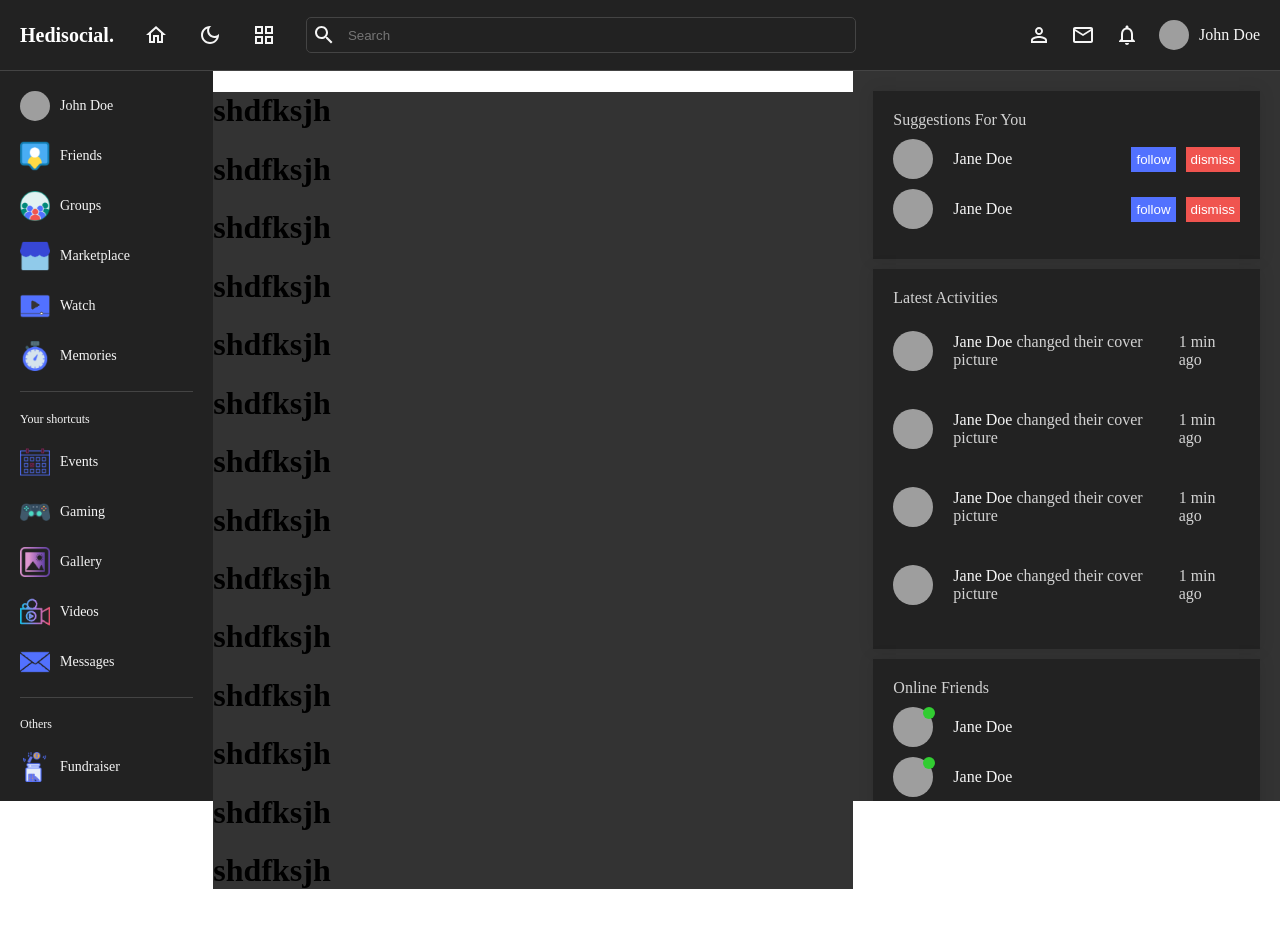
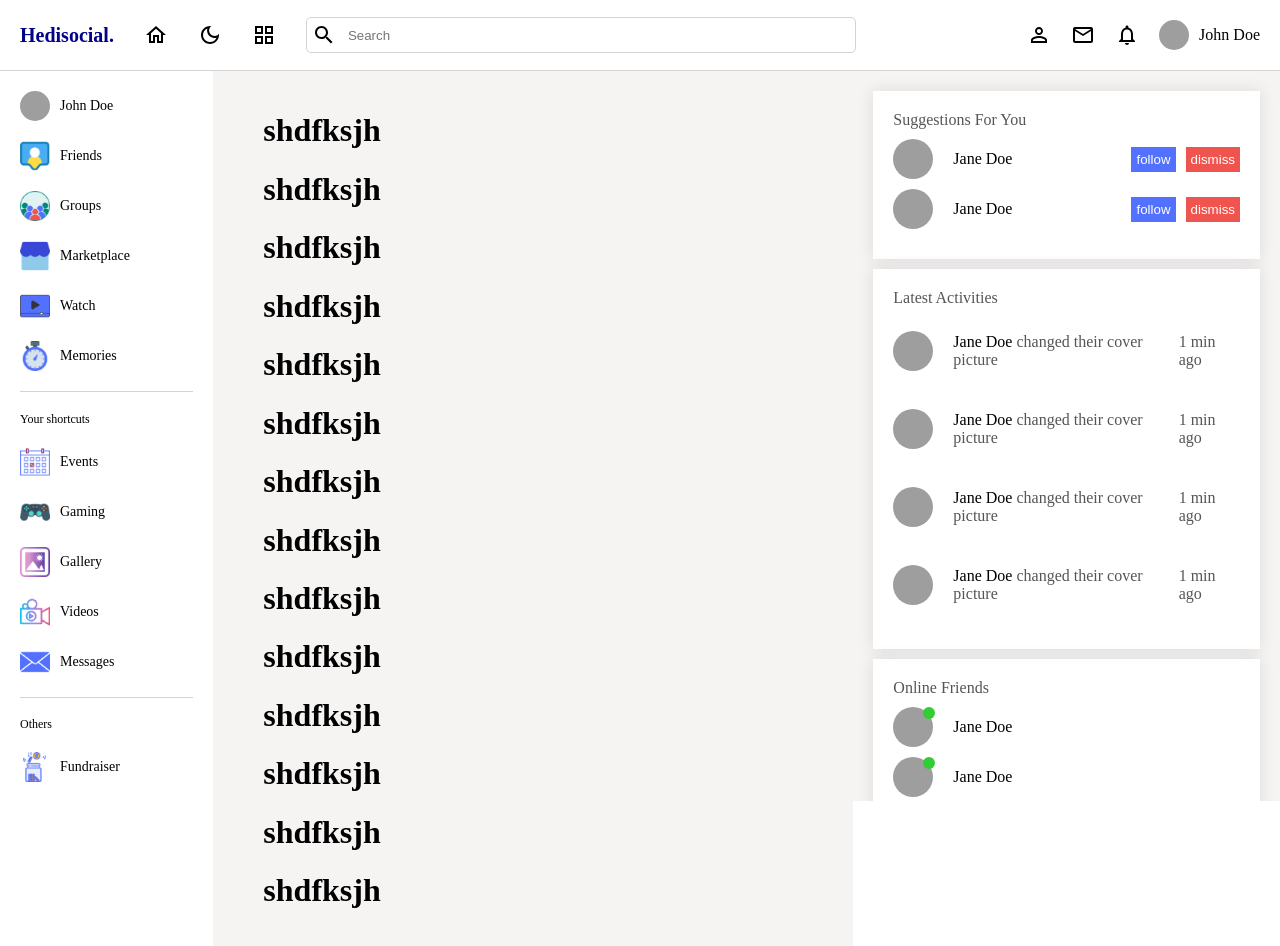
Before and after one commit to s-mdhaffar/social, a React (Create React App) app: page / in a window 1280 px wide. Shown: the top 946 px of the page. Before the commit the page ends 911 px from the top, so only its background shows below. Built offline with nearby package versions, Linux system fonts and the light colour scheme; grey boxes are pictures that could not be loaded.

Commit message:
dark mode set

```diff
--- a/src/App.js
+++ b/src/App.js
@@ -1,19 +1,23 @@
 import Login from './pages/login/Login';
 import Register from './pages/register/Register';
-import { createBrowserRouter, RouterProvider, Route, Outlet, Navigate } from 'react-router-dom';
+import { createBrowserRouter, RouterProvider, Outlet, Navigate } from 'react-router-dom';
 import NavBar from './components/navBar/NavBar';
 import LeftBar from './components/leftBar/LeftBar';
 import RightBar from './components/rightBar/RightBar';
 import Home from './pages/home/Home';
 import Profile from './pages/profile/Profile';
 import './style.scss';
+import { DarkModeContext } from './context/darkModeContext';
+import { useContext } from 'react';
 
 function App () {
 	const currentUser = true;
 
+	const { darkMode } = useContext(DarkModeContext);
+
 	const Layout = () => {
 		return (
-			<div className="theme-dark">
+			<div className={`theme-${darkMode ? 'dark' : 'light'}`}>
 				<NavBar />
 				<div style={{ display: 'flex' }}>
 					<LeftBar />
--- a/src/components/navBar/NavBar.jsx
+++ b/src/components/navBar/NavBar.jsx
@@ -2,14 +2,18 @@ import './navBar.scss';
 import HomeOutlinedIcon from '@mui/icons-material/HomeOutlined';
 import DarkModeOutlinedIcon from '@mui/icons-material/DarkModeOutlined';
 import GridViewOutlinedIcon from '@mui/icons-material/GridViewOutlined';
-// import WbSunnyOutlinedIcon from '@mui/icons-material/WbSunnyOutlined';
+import WbSunnyOutlinedIcon from '@mui/icons-material/WbSunnyOutlined';
 import NotificationsOutlinedIcon from '@mui/icons-material/NotificationsOutlined';
 import EmailOutlinedIcon from '@mui/icons-material/EmailOutlined';
 import PersonOutlineOutlinedIcon from '@mui/icons-material/PersonOutlineOutlined';
 import SearchOutlinedIcon from '@mui/icons-material/SearchOutlined';
 import { Link } from 'react-router-dom';
+import { useContext } from 'react';
+import { DarkModeContext } from '../../context/darkModeContext';
 
 const NavBar = () => {
+	const { toggle, darkMode } = useContext(DarkModeContext);
+
 	return (
 		<div className="navbar">
 			<div className="left">
@@ -17,7 +21,7 @@ const NavBar = () => {
 					<span>Hedisocial.</span>
 				</Link>
 				<HomeOutlinedIcon />
-				<DarkModeOutlinedIcon />
+				{!darkMode ? <DarkModeOutlinedIcon onClick={toggle} /> : <WbSunnyOutlinedIcon onClick={toggle} />}
 				<GridViewOutlinedIcon />
 				<div className="search">
 					<SearchOutlinedIcon />
--- /dev/null
+++ b/src/context/darkModeContext.js
@@ -0,0 +1,20 @@
+import { createContext, useEffect, useState } from 'react';
+
+export const DarkModeContext = createContext();
+
+export const DarkModeContextProvider = ({ children }) => {
+	const [ darkMode, setDarkMode ] = useState(JSON.parse(localStorage.getItem('darkMode')) || false);
+
+	const toggle = () => {
+		setDarkMode(!darkMode);
+	};
+
+	useEffect(
+		() => {
+			localStorage.setItem('darkMode', darkMode);
+		},
+		[ darkMode ]
+	);
+
+	return <DarkModeContext.Provider value={{ darkMode, toggle }}>{children}</DarkModeContext.Provider>;
+};
--- a/src/index.js
+++ b/src/index.js
@@ -1,10 +1,13 @@
 import React from 'react';
 import ReactDOM from 'react-dom/client';
 import App from './App';
+import { DarkModeContextProvider } from './context/darkModeContext';
 
 const root = ReactDOM.createRoot(document.getElementById('root'));
 root.render(
 	<React.StrictMode>
-		<App />
+		<DarkModeContextProvider>
+			<App />
+		</DarkModeContextProvider>
 	</React.StrictMode>
 );
--- a/src/pages/home/home.scss
+++ b/src/pages/home/home.scss
@@ -4,4 +4,5 @@
 .home{
     @include themify($themes){
         background-color: themed("bgSoft");
+        padding: 20px 50px;
     }}
```
